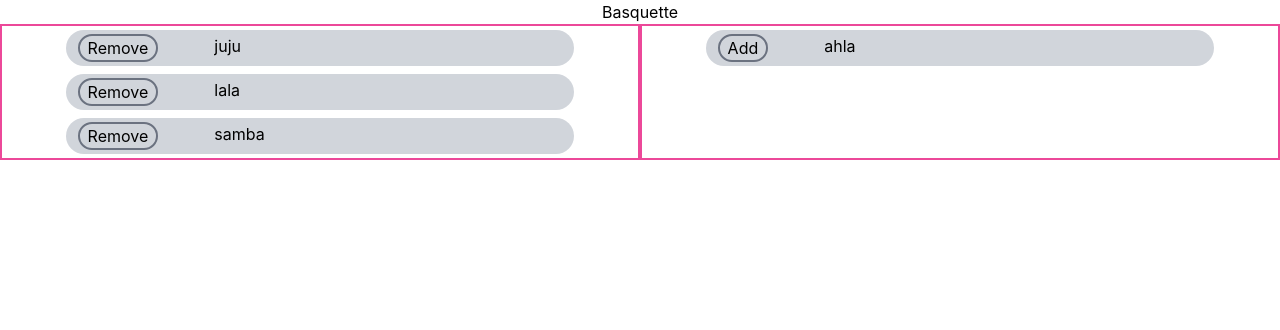
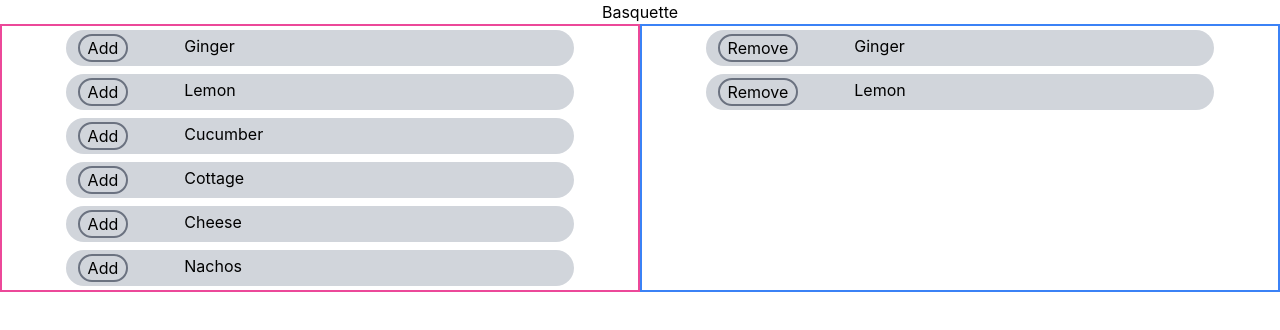
Before and after one commit to strauss02/basket, a React (Create React App) app in the folder basket/: page / in a window 1280 px wide. Shown: the top 330 px of the page. Built offline with nearby package versions, Linux system fonts and the light colour scheme.

Commit message:
condition display by amount

```diff
--- a/basket/src/App.js
+++ b/basket/src/App.js
@@ -2,17 +2,93 @@ import Header from './components/Header'
 import './App.css'
 import BasketList from './components/BasketList'
 import StockList from './components/StockList'
+import listData from './listData'
+import React from 'react'
 
-function App() {
+class App extends React.Component {
+  constructor() {
+    super()
+    this.state = {
+      items: listData,
+      stockItems: listData,
+    }
+    this.handleChange = this.handleChange.bind(this)
+    this.handleAddItem = this.handleAddItem.bind(this)
+    this.handleRemoveItem = this.handleRemoveItem.bind(this)
+  }
+
+  handleAddItem(id) {
+    console.log(id)
+    this.setState((prevState) => {
+      const updatedItems = prevState.items.map((item) => {
+        if (item.id === id) {
+          return {
+            ...item,
+            quantity: item.quantity + 1,
+          }
+        }
+        return item
+      })
+      return {
+        items: updatedItems,
+      }
+    })
+    console.log(this.state)
+  }
+
+  handleRemoveItem(id) {
+    console.log(id)
+    this.setState((prevState) => {
+      const updatedItems = prevState.items.map((item) => {
+        if (item.id === id) {
+          return {
+            ...item,
+            quantity: item.quantity - 1,
+          }
+        }
+        return item
+      })
+      return {
+        items: updatedItems,
+      }
+    })
+    console.log(this.state)
+  }
+
+  handleChange(id) {
+    console.log(id)
+    this.setState((prevState) => {
+      const updatedItems = prevState.items.map((item) => {
+        if (item.id === id) {
+          return {
+            ...item,
+            quantity: 5,
+          }
+        }
+        return item
+      })
+      return {
+        items: updatedItems,
+      }
+    })
+  }
+  render() {
     return (
       <div className="App">
         <Header />
         <div className="flex">
-        <StockList items={['juju', 'lala', 'samba']} />
-        <BasketList items={['ahla']} />
+          <StockList
+            stockItems={this.state.stockItems}
+            handleAddItem={this.handleAddItem}
+          />
+          <BasketList
+            items={this.state.items}
+            handleRemoveItem={this.handleRemoveItem}
+          />
         </div>
       </div>
     )
   }
+}
 
 export default App
--- a/basket/src/components/AddButton.js
+++ b/basket/src/components/AddButton.js
@@ -9,7 +9,7 @@ class AddButton extends React.Component {
   render() {
     return (
       <button
-        onClick={this.onClick}
+        onClick={() => this.props.handleAddItem(this.props.itemId)}
         className="border-gray-500 border-2 rounded-3xl  ml-2 mr-14 pr-2 pl-2 hover:bg-gray-200"
       >
         Add
--- a/basket/src/components/BasketList.js
+++ b/basket/src/components/BasketList.js
@@ -1,5 +1,4 @@
 import React from 'react'
-import ListItem from './ListItem'
 import BasketListItem from './BasketListItem'
 
 class BasketList extends React.Component {
@@ -8,12 +7,23 @@ class BasketList extends React.Component {
   }
 
   render() {
-    const listItems = this.props.items.map((item, i) => (
-      <BasketListItem key={i} item={item} />
-    ))
+    const listItems = this.props.items.map((item) => {
+      if (item.quantity < 1) {
+        return ''
+      } else {
+        return (
+          <BasketListItem
+            key={item.id}
+            id={item.id}
+            item={item.item}
+            handleRemoveItem={this.props.handleRemoveItem}
+          />
+        )
+      }
+    })
 
     return (
-      <div className="flex flex-col items-center border-2 border-pink-500 w-1/2 ">
+      <div className="flex flex-col items-center border-2 border-blue-500 w-1/2 ">
         {listItems}
       </div>
     )
--- a/basket/src/components/BasketListItem.js
+++ b/basket/src/components/BasketListItem.js
@@ -1,18 +1,20 @@
 import React from 'react'
 
 import RemoveButton from './RemoveButton'
-import AddButton from './AddButton'
 
 class BasketListItem extends React.Component {
   constructor(props) {
     super(props)
-
-    this.incrementQuantity = this.incrementQuantity.bind(this)
+    this.state = {
+      quantity: 0,
+    }
+    this.decrementQuantity = this.decrementQuantity.bind(this)
   }
 
-  incrementQuantity() {
-    this.setState({ quantity: this.state.quantity + 1 })
+  decrementQuantity() {
+    this.setState({ quantity: this.state.quantity - 1 })
     console.log(this.state.quantity)
+    console.log(this.props)
   }
 
   render() {
@@ -20,7 +22,10 @@ class BasketListItem extends React.Component {
     // if listRole === 'basket' => button.type === remove
     return (
       <div className="flex justify-items-start bg-gray-300 rounded-3xl p-1 w-4/5 m-1">
-        <AddButton onClick={this.incrementQuantity} />
+        <RemoveButton
+          handleRemoveItem={this.props.handleRemoveItem}
+          itemId={this.props.id}
+        />
 
         {this.props.item}
       </div>
--- a/basket/src/components/RemoveButton.js
+++ b/basket/src/components/RemoveButton.js
@@ -3,13 +3,12 @@ import React from 'react'
 class RemoveButton extends React.Component {
   constructor(props) {
     super(props)
-    this.handleClick = props.onClick
   }
 
   render() {
     return (
       <button
-        onClick={this.handleClick}
+        onClick={() => this.props.handleRemoveItem(this.props.itemId)}
         className="border-gray-500 border-2 rounded-3xl  ml-2 mr-14 pr-2 pl-2 hover:bg-gray-200"
       >
         Remove
--- a/basket/src/components/StockList.js
+++ b/basket/src/components/StockList.js
@@ -1,5 +1,4 @@
 import React from 'react'
-import ListItem from './ListItem'
 import StockListItem from './StockListItem'
 
 class StockList extends React.Component {
@@ -8,10 +7,17 @@ class StockList extends React.Component {
   }
 
   render() {
-    const listItems = this.props.items.map((item, i) => (
-      <StockListItem key={i} item={item} />
+    console.log(this.props.stockItems)
+    const listItems = this.props.stockItems.map((item) => (
+      <StockListItem
+        handleAddItem={this.props.handleAddItem}
+        key={item.id}
+        id={item.id}
+        item={item.item}
+      />
     ))
 
+    console.log(this.props.stockItems)
     return (
       <div className="flex flex-col items-center border-2 border-pink-500 w-1/2 ">
         {listItems}
--- a/basket/src/components/StockListItem.js
+++ b/basket/src/components/StockListItem.js
@@ -1,21 +1,16 @@
 import React from 'react'
 
-import RemoveButton from './RemoveButton'
 import AddButton from './AddButton'
 
 class StockListItem extends React.Component {
   constructor(props) {
     super(props)
-    this.state = {
-      quantity: 0,
-    }
-    this.decrementQuantity = this.decrementQuantity.bind(this)
+
+    this.incrementQuantity = this.incrementQuantity.bind(this)
   }
-
-  decrementQuantity() {
-    this.setState({ quantity: this.state.quantity - 1 })
+  incrementQuantity() {
+    this.setState({ quantity: this.state.quantity + 1 })
     console.log(this.state.quantity)
-    console.log(this.props)
   }
 
   render() {
@@ -23,11 +18,10 @@ class StockListItem extends React.Component {
     // if listRole === 'basket' => button.type === remove
     return (
       <div className="flex justify-items-start bg-gray-300 rounded-3xl p-1 w-4/5 m-1">
-        {this.props.listRole === 'stock' ? (
-          <AddButton onClick={this.incrementQuantity} />
-        ) : (
-          <RemoveButton onClick={this.decrementQuantity} />
-        )}
+        <AddButton
+          itemId={this.props.id}
+          handleAddItem={this.props.handleAddItem}
+        />
         {this.props.item}
       </div>
     )
--- /dev/null
+++ b/basket/src/listData.js
@@ -0,0 +1,34 @@
+const listData = [
+  {
+    id: 1,
+    item: 'Ginger',
+    quantity: 1,
+  },
+  {
+    id: 2,
+    item: 'Lemon',
+    quantity: 1,
+  },
+  {
+    id: 3,
+    item: 'Cucumber',
+    quantity: 0,
+  },
+  {
+    id: 4,
+    item: 'Cottage',
+    quantity: 0,
+  },
+  {
+    id: 5,
+    item: 'Cheese',
+    quantity: 0,
+  },
+  {
+    id: 6,
+    item: 'Nachos',
+    quantity: 0,
+  },
+]
+
+export default listData
```
Lines whose indentation alone changed are shown as unchanged.
